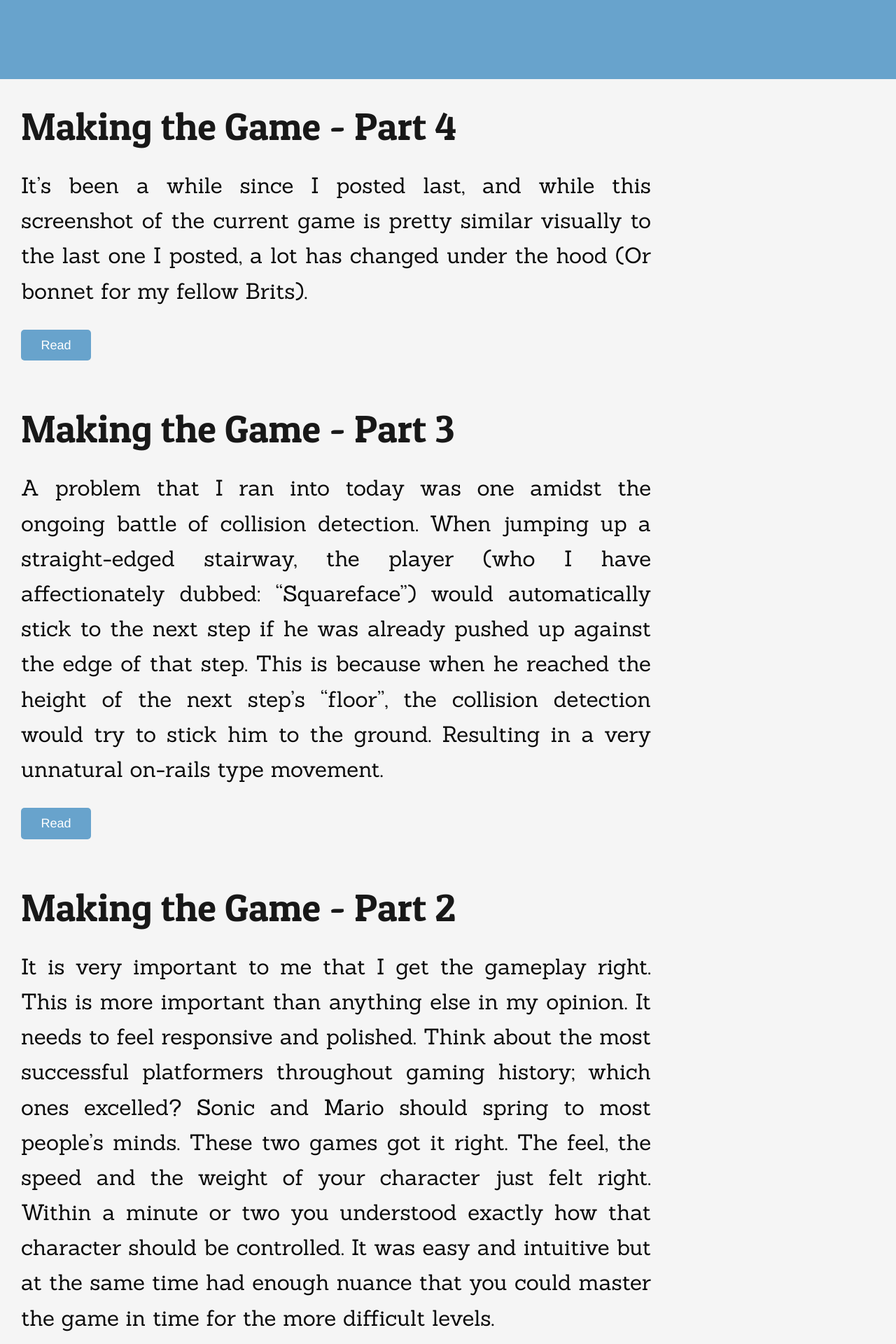
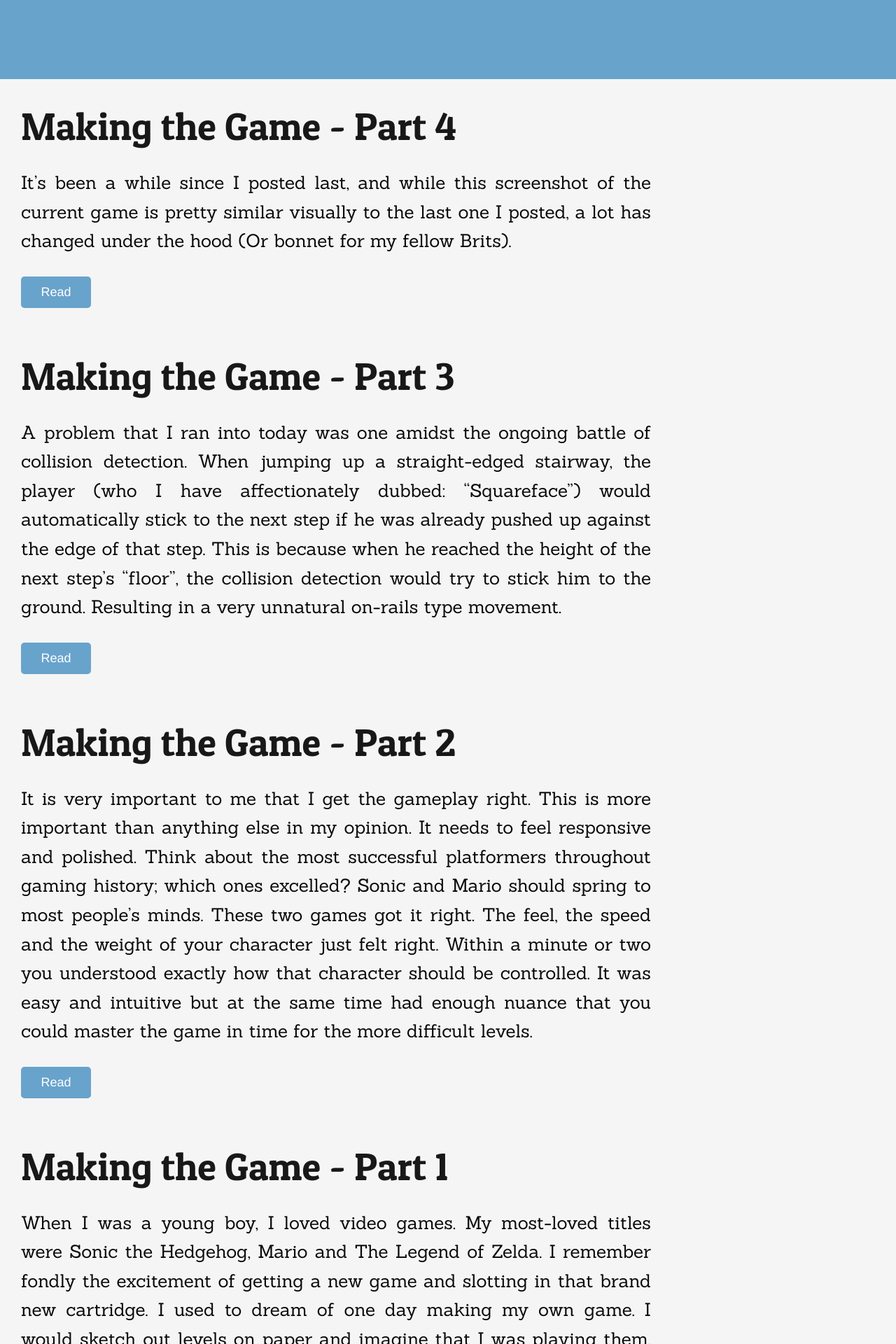
Before and after one commit to henryeverett/henryeverett, a Jekyll site: the page built from index.html, in a window 1280 px wide. Shown: the part 785-2705 px from the top of the page at 70% size. Built offline with Jekyll 4.4.1, drawn with Linux system fonts in a browser that asks for light colours; nearby versions of some CDN libraries; library files that are not in the unit come from our copies; Markdown is read by kramdown in place of the engine named in the settings.

Commit message:
Minor font tweaks

```diff
--- /dev/null
+++ b/CNAME
@@ -0,0 +1 @@
+henryeverett.info
--- a/_sass/screen.scss
+++ b/_sass/screen.scss
@@ -14,7 +14,7 @@
 }
 
 p, ul {
-	font-size: 1.4em;
+	font-size: 26px;
 }
 
 p {
@@ -190,6 +190,7 @@
 	float: left;
 	//padding-top: 65px;
 	padding: 65px 30px 0;
+	font-size: 23px;
 }
 
 
@@ -201,7 +202,7 @@
 	}
 
 	p, ul {
-		font-size: 1.2em;
+		font-size: 23px;
 	}
 
 	img.me {
--- a/css/screen.css
+++ b/css/screen.css
@@ -15,7 +15,7 @@
   color: #68a3cc; }
 
 p, ul {
-  font-size: 1.4em; }
+  font-size: 26px; }
 
 p {
   text-align: justify; }
@@ -144,7 +144,8 @@
 p.bio {
   max-width: 500px;
   float: left;
-  padding: 65px 30px 0; }
+  padding: 65px 30px 0;
+  font-size: 23px; }
 
 @media only screen and (max-width: 40em) {
   h1 {
@@ -152,7 +153,7 @@
     line-height: 80px; }
 
   p, ul {
-    font-size: 1.2em; }
+    font-size: 23px; }
 
   img.me {
     margin: -60px auto -20px;
```
Also changed, not shown: 1 other file.
